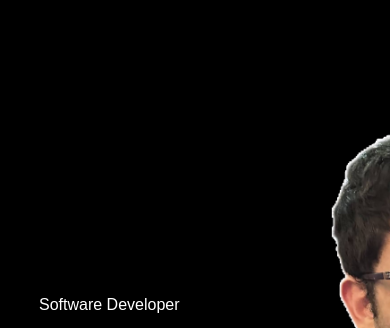
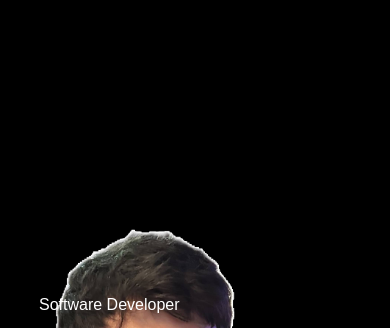
Before and after one commit to raghavpatodiya/portfolioWebsite, a plain HTML site: page index.html in a window 390 px wide. Shown: the part 78-406 px from the top of the page. Drawn offline with Linux system fonts and the light colour scheme.

Commit message:
optimizing mobile view

```diff
--- a/style.css
+++ b/style.css
@@ -329,7 +329,7 @@ nav .fas{
 
 @media only screen and (max-width: 600px){
     #header{
-        background-image: url(images/raghav-background.jpeg);
+        background-image: url(images/raghav-background-phone.jpeg);
     }
     .header-text{
         margin-top: 100%;
```
Also changed, not shown: images/raghav-background-phone.jpeg (added).
